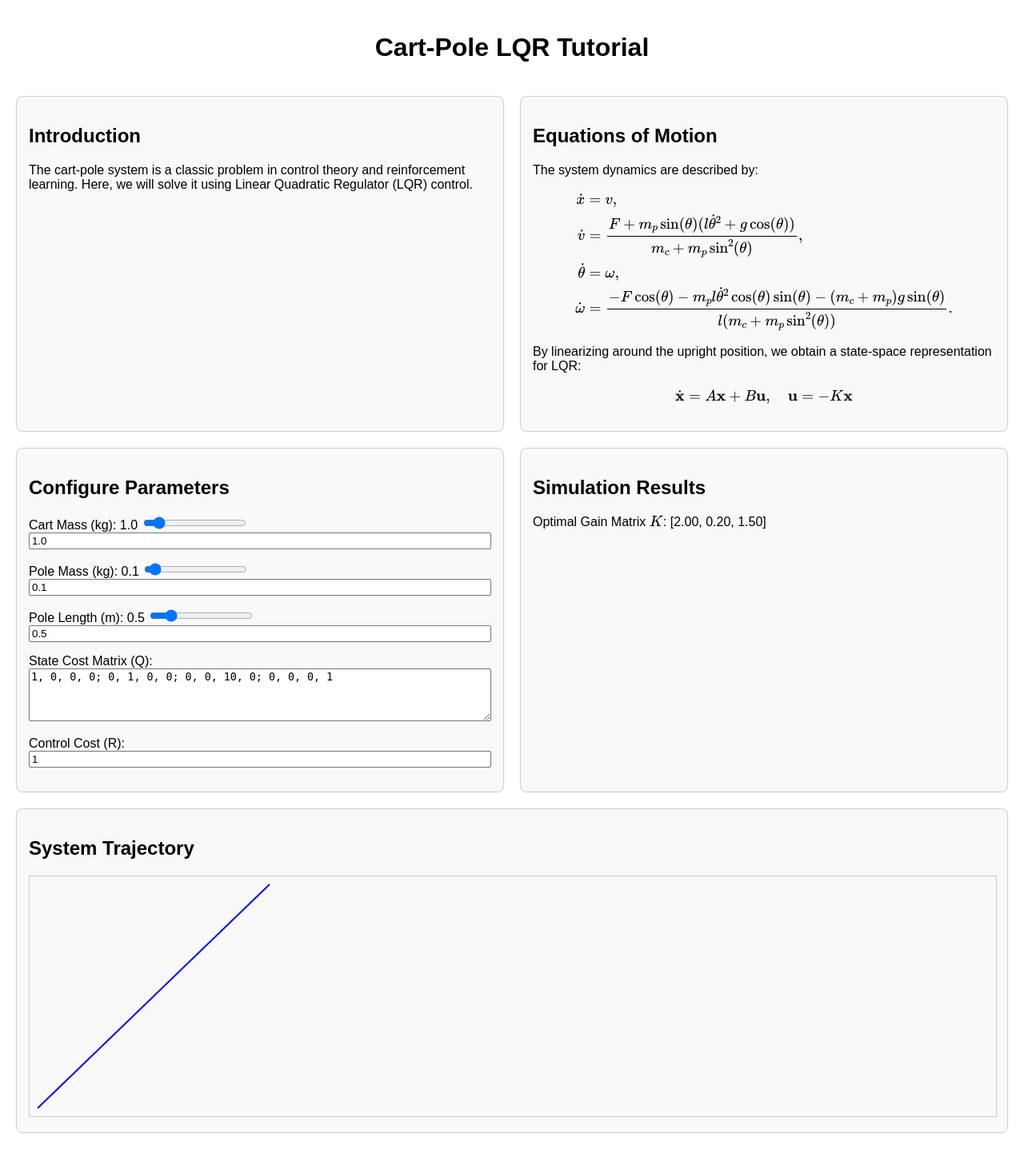
After one commit to darknight-007/dreams-lab-portal, a Django app: page /cart-pole-buddy/ in a window 1280 px wide. The commit adds this page. Shown: the whole page at 80% size. Run offline with Django 3.2, Linux system fonts and the light colour scheme.

```diff
--- a/docker-compose.yml
+++ b/docker-compose.yml
@@ -19,4 +19,4 @@ services:
       - .:/app
       - ./db.sqlite3:/app/db.sqlite3
     ports:
-      - "8080:8000"
+      - "6080:8000"
--- a/dreams_laboratory/urls.py
+++ b/dreams_laboratory/urls.py
@@ -15,7 +15,7 @@ Including another URLconf
 """
 from django.contrib import admin
 from django.urls import path
-from dreams_laboratory.views import home_view, stereo_buddy_view, run_blender, get_models, initiate_login, verify_login, initiate_login_view, verify_login_view
+from dreams_laboratory.views import home_view, stereo_buddy_view, run_blender, get_models, initiate_login, verify_login, initiate_login_view, verify_login_view, cart_pole_buddy_view
 from django.conf.urls.static import static
 from django.conf import settings
 from django.urls import path
@@ -26,6 +26,8 @@ urlpatterns = [
     path('', home_view, name='home'),
     path("run_blender/", run_blender, name="run_blender"),
     path('stereo-buddy/', stereo_buddy_view, name='stereo_buddy'),
+    path('cart-pole-buddy/', cart_pole_buddy_view, name='cart_pole_buddy'),
+
     # Add route for fetching available rock models
     path('get_models/', get_models, name='get_models'),
     path('initiate-login/', initiate_login, name='initiate_login'),
--- a/dreams_laboratory/views.py
+++ b/dreams_laboratory/views.py
@@ -2,38 +2,14 @@ from django.shortcuts import render
 from .models import People, Research, Publication, Project, Asset, FundingSource
 import subprocess
 import os
+import json
+import logging
 from django.http import JsonResponse
 from django.views.decorators.csrf import csrf_exempt
+from django.contrib.auth import authenticate, login, get_user_model
 from django.conf import settings
-import json
-from django.http import JsonResponse
-from django.views.decorators.csrf import csrf_exempt
-import json
 from .utils.twilio_verify import TwilioVerify
 
-from django.contrib.auth import authenticate, login
-from django.http import JsonResponse
-from django.views.decorators.csrf import csrf_exempt
-import json
-
-from django.http import JsonResponse
-import logging
-from django.contrib.auth import get_user_model
-from django.http import JsonResponse
-from django.views.decorators.csrf import csrf_exempt
-import json
-from .utils.twilio_verify import TwilioVerify
-
-from django.contrib.auth import authenticate, login
-from django.http import JsonResponse
-from django.views.decorators.csrf import csrf_exempt
-import json
-
-from django.contrib.auth import get_user_model, login
-from django.http import JsonResponse
-from django.views.decorators.csrf import csrf_exempt
-from .utils.twilio_verify import TwilioVerify
-import json
 
 User = get_user_model()
 twilio_client = TwilioVerify()
@@ -210,4 +186,9 @@ def home_view(request):
 
 def stereo_buddy_view(request):
     return render(request, 'stereo-buddy.html')
+
+
+
+def cart_pole_buddy_view(request):
+    return render(request, 'cart-pole-buddy.html')
 # views.py
--- /dev/null
+++ b/templates/cart-pole-buddy.html
@@ -0,0 +1,209 @@
+<!DOCTYPE html>
+<html lang="en">
+<head>
+    <meta charset="UTF-8">
+    <meta name="viewport" content="width=device-width, initial-scale=1.0">
+    <title>Cart-Pole LQR Tutorial</title>
+    <script src="https://cdnjs.cloudflare.com/ajax/libs/mathjax/3.2.2/es5/tex-mml-chtml.min.js"></script>
+    <script>
+        MathJax = {
+            tex: {
+                inlineMath: [['$', '$'], ['\\(', '\\)']],
+                displayMath: [['$$', '$$'], ['\\[', '\\]']]
+            },
+            svg: {
+                fontCache: 'global'
+            }
+        };
+    </script>
+    <style>
+        body {
+            font-family: Arial, sans-serif;
+            margin: 20px;
+            display: grid;
+            grid-template-columns: repeat(4, 1fr); /* 4 columns */
+            grid-template-rows: auto; /* Dynamic rows */
+            gap: 20px; /* Spacing between grid items */
+        }
+
+        /* Define grid areas */
+        .title {
+            grid-column: 1 / -1; /* Spans all 4 columns */
+            text-align: center;
+        }
+
+        .introduction {
+            grid-column: 1 / 3; /* Spans first two columns */
+            grid-row: 2;
+        }
+
+        .equations {
+            grid-column: 3 / 5; /* Spans last two columns */
+            grid-row: 2;
+        }
+
+        .parameters {
+            grid-column: 1 / 3; /* Spans first two columns */
+            grid-row: 3;
+        }
+
+        .results {
+            grid-column: 3 / 5; /* Spans last two columns */
+            grid-row: 3;
+        }
+
+        .trajectory {
+            grid-column: 1 / 5; /* Spans all 4 columns */
+            grid-row: 4;
+        }
+
+        /* General styles */
+        .container {
+            margin-bottom: 15px;
+        }
+
+        .widget {
+            padding: 15px;
+            border: 1px solid #ccc;
+            border-radius: 8px;
+            background-color: #f9f9f9;
+        }
+
+        svg {
+            width: 100%;
+            height: 300px;
+            border: 1px solid #ccc;
+        }
+
+        input[type="number"], textarea {
+            width: 100%;
+            box-sizing: border-box;
+        }
+
+        .results div {
+            margin-bottom: 10px;
+        }
+    </style>
+</head>
+<body>
+    <div class="title">
+        <h1>Cart-Pole LQR Tutorial</h1>
+    </div>
+
+    <div class="introduction widget">
+        <h2>Introduction</h2>
+        <p>
+            The cart-pole system is a classic problem in control theory and reinforcement learning. Here, we will solve it using Linear Quadratic Regulator (LQR) control.
+        </p>
+    </div>
+
+    <div class="equations widget">
+        <h2>Equations of Motion</h2>
+        <p>
+            The system dynamics are described by:
+        </p>
+        <div style="text-align: left;">
+            \[
+            \begin{aligned}
+                \dot{x} &= v, \\
+                \dot{v} &= \frac{F + m_p \sin(\theta) (l \dot{\theta}^2 + g \cos(\theta))}{m_c + m_p \sin^2(\theta)}, \\
+                \dot{\theta} &= \omega, \\
+                \dot{\omega} &= \frac{-F \cos(\theta) - m_p l \dot{\theta}^2 \cos(\theta) \sin(\theta) - (m_c + m_p) g \sin(\theta)}{l (m_c + m_p \sin^2(\theta))}.
+            \end{aligned}
+            \]
+        </div>
+        <p>
+            By linearizing around the upright position, we obtain a state-space representation for LQR:
+        </p>
+        <p>
+            \[
+            \dot{\mathbf{x}} = A\mathbf{x} + B\mathbf{u}, \quad \mathbf{u} = -K\mathbf{x}
+            \]
+        </p>
+    </div>
+
+    <div class="parameters widget">
+        <h2>Configure Parameters</h2>
+        <div class="container">
+            <label for="massCart">Cart Mass (kg): <span id="massCartLabel">1.0</span></label>
+            <input type="range" id="massCart" min="0.5" max="5" step="0.1" value="1.0" oninput="updateValues('massCart')">
+            <input type="number" id="massCartValue" value="1.0" step="0.1" oninput="updateValues('massCart')">
+        </div>
+        <div class="container">
+            <label for="massPole">Pole Mass (kg): <span id="massPoleLabel">0.1</span></label>
+            <input type="range" id="massPole" min="0.05" max="1" step="0.01" value="0.1" oninput="updateValues('massPole')">
+            <input type="number" id="massPoleValue" value="0.1" step="0.01" oninput="updateValues('massPole')">
+        </div>
+        <div class="container">
+            <label for="poleLength">Pole Length (m): <span id="poleLengthLabel">0.5</span></label>
+            <input type="range" id="poleLength" min="0.2" max="2" step="0.1" value="0.5" oninput="updateValues('poleLength')">
+            <input type="number" id="poleLengthValue" value="0.5" step="0.1" oninput="updateValues('poleLength')">
+        </div>
+        <div class="container">
+            <label for="Q">State Cost Matrix (Q):</label>
+            <textarea id="Q" rows="4">1, 0, 0, 0; 0, 1, 0, 0; 0, 0, 10, 0; 0, 0, 0, 1</textarea>
+        </div>
+        <div class="container">
+            <label for="R">Control Cost (R):</label>
+            <input type="number" id="R" value="1" step="0.1">
+        </div>
+    </div>
+
+    <div class="results widget">
+        <h2>Simulation Results</h2>
+        <div id="results">
+            <div>Optimal Gain Matrix \(K\): <span id="gainMatrix">--</span></div>
+        </div>
+    </div>
+
+    <div class="trajectory widget">
+        <h2>System Trajectory</h2>
+        <svg id="trajectory"></svg>
+    </div>
+
+    <script>
+        function updateValues(param) {
+            const range = document.getElementById(param);
+            const number = document.getElementById(param + 'Value');
+            const label = document.getElementById(param + 'Label');
+
+            // Sync values
+            number.value = range.value;
+            label.textContent = range.value;
+
+            // Trigger updates
+            computeLQR();
+        }
+
+        function computeLQR() {
+            const massCart = parseFloat(document.getElementById('massCart').value);
+            const massPole = parseFloat(document.getElementById('massPole').value);
+            const poleLength = parseFloat(document.getElementById('poleLength').value);
+
+            // Example placeholder for LQR calculation
+            const K = `[${(massCart * 2).toFixed(2)}, ${(massPole * 2).toFixed(2)}, ${(poleLength * 3).toFixed(2)}]`;
+            document.getElementById('gainMatrix').textContent = K;
+
+            // Update simulation (placeholder)
+            renderTrajectory();
+        }
+
+        function renderTrajectory() {
+            const svg = document.getElementById('trajectory');
+            svg.innerHTML = ''; // Clear previous trajectory
+
+            // Placeholder rendering
+            const line = document.createElementNS('http://www.w3.org/2000/svg', 'line');
+            line.setAttribute('x1', 10);
+            line.setAttribute('y1', 290);
+            line.setAttribute('x2', 300);
+            line.setAttribute('y2', 10);
+            line.setAttribute('stroke', 'blue');
+            line.setAttribute('stroke-width', 2);
+            svg.appendChild(line);
+        }
+
+        computeLQR();
+    </script>
+</body>
+</html>
```
Also changed, not shown: templates/stereo-buddy.html (+34 -12 lines).
